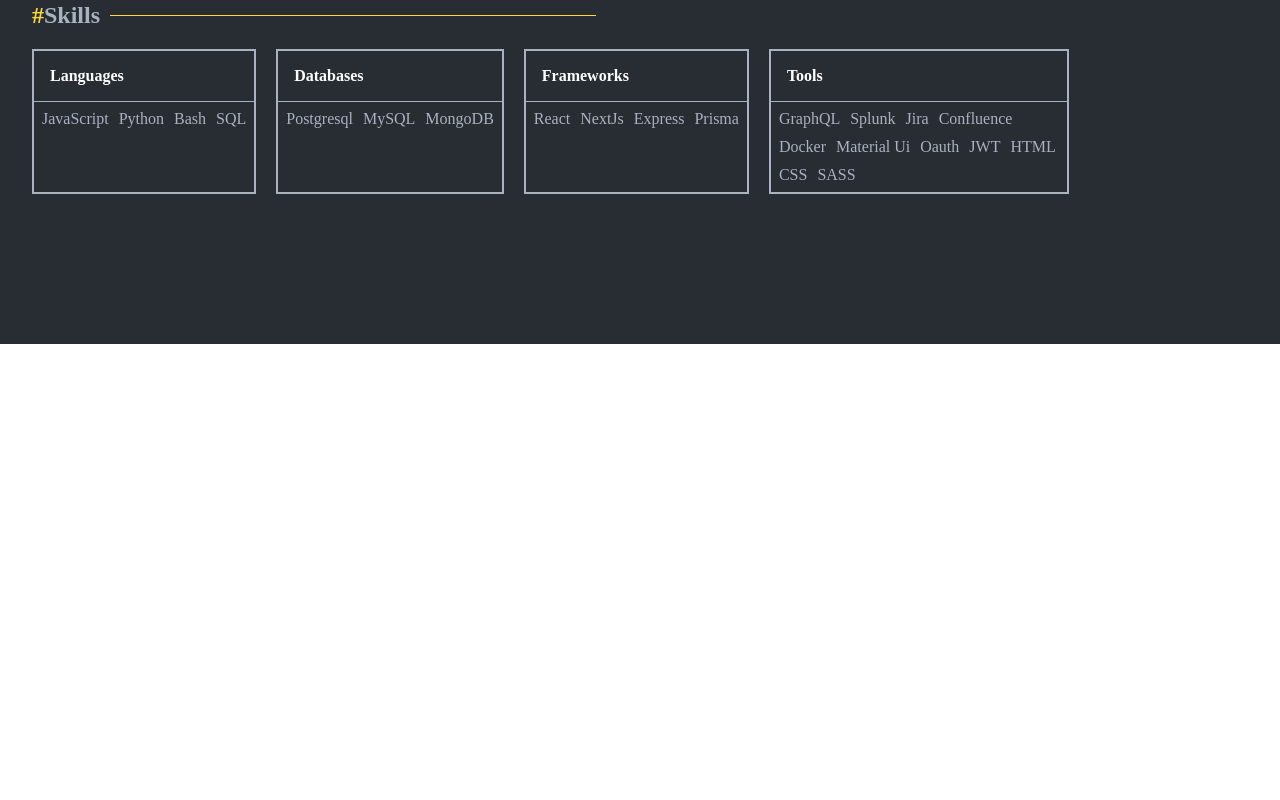
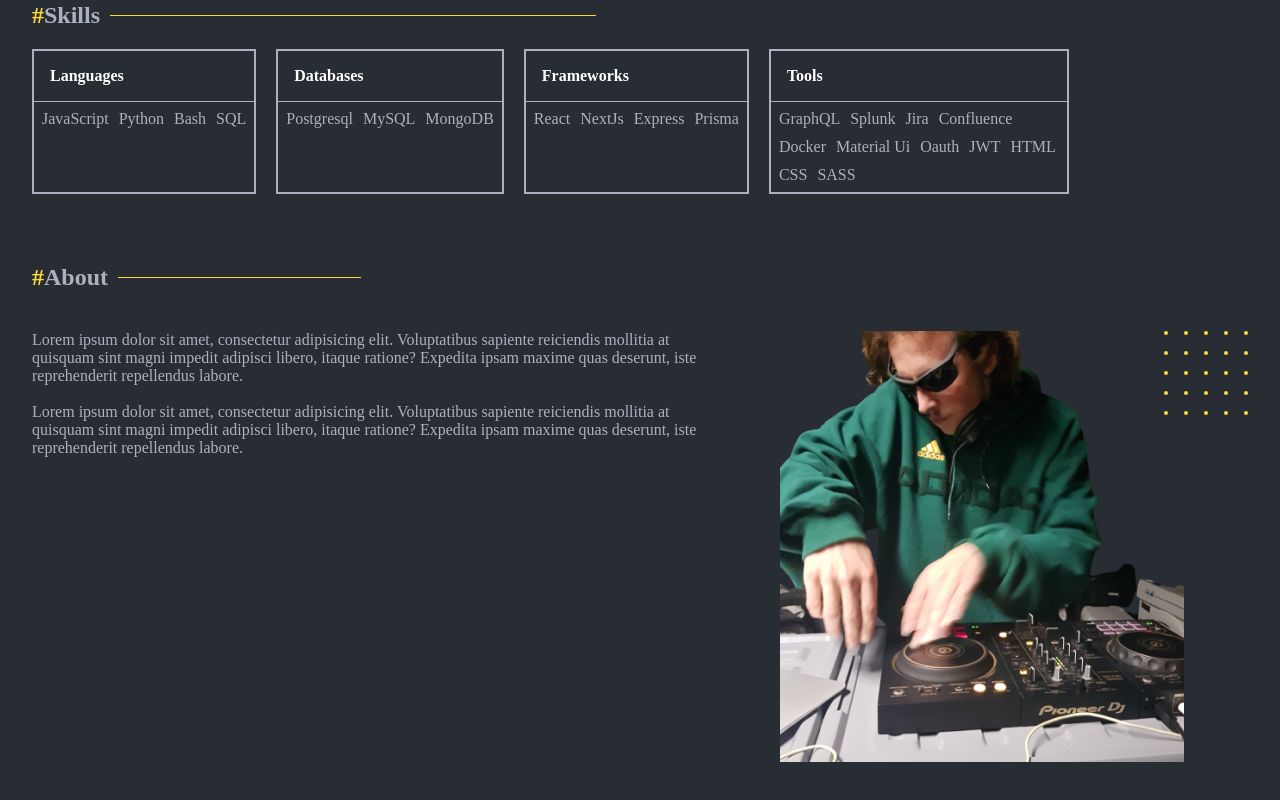
Before and after one commit to lewy192/portfolio, a Next.js app: page / in a window 1280 px wide. Shown: the part 1357-2157 px from the top of the page. Before the commit the page ends 1701 px from the top, so only its background shows below. Built offline with nearby package versions, Linux system fonts and the light colour scheme; a web font is replaced by a local one.

Commit message:
added about

```diff
--- /dev/null
+++ b/src/Components/About/About.jsx
@@ -0,0 +1,37 @@
+import React from "react";
+import styles from "./about.module.css";
+import { Separator } from "../Separator/Separator";
+import Image from "next/image";
+import decks from "../../../public/decks.png";
+import dots from "../../../public/dots.svg";
+
+export const About = (props) => {
+    return (
+        <div className={styles.about}>
+            <Separator title={"About"} dividerLength={"20"} />
+
+            <div className={styles.aboutContainer}>
+                <div className={styles.left}>
+                    Lorem ipsum dolor sit amet, consectetur adipisicing elit.
+                    Voluptatibus sapiente reiciendis mollitia at quisquam sint
+                    magni impedit adipisci libero, itaque ratione? Expedita
+                    ipsam maxime quas deserunt, iste reprehenderit repellendus
+                    labore. <br />
+                    <br /> Lorem ipsum dolor sit amet, consectetur adipisicing
+                    elit. Voluptatibus sapiente reiciendis mollitia at quisquam
+                    sint magni impedit adipisci libero, itaque ratione? Expedita
+                    ipsam maxime quas deserunt, iste reprehenderit repellendus
+                    labore.
+                </div>
+                <div className={styles.right}>
+                    <Image src={dots} className={styles.dots} alt="" />
+                    <Image
+                        src={decks}
+                        className={styles.decks}
+                        alt="Lewis mixing music on dj decks"
+                    />
+                </div>
+            </div>
+        </div>
+    );
+};
--- /dev/null
+++ b/src/Components/About/about.module.css
@@ -0,0 +1,34 @@
+.about {
+    width: 95%;
+    align-self: center;
+}
+
+.aboutContainer {
+    margin-top: 40px;
+    width: 100%;
+    display: flex;
+    gap: 20px;
+    flex-direction: column;
+    /* align-items: center; */
+}
+
+.right {
+    position: relative;
+    width: 100%;
+    display: flex;
+    justify-content: center;
+}
+
+.decks {
+}
+.dots {
+    position: absolute;
+    top: 0;
+    right: 0;
+}
+
+@media screen and (min-width: 768px) {
+    .aboutContainer {
+        flex-direction: row;
+    }
+}
--- a/src/Components/ProjectCard/ProjectCard.jsx
+++ b/src/Components/ProjectCard/ProjectCard.jsx
@@ -1,6 +1,5 @@
 import React from "react";
 import styles from "./projectcard.module.css";
-import { MailtoButton } from "../UI/Button";
 import Image from "next/image";
 
 export const ProjectCard = ({ title, photo, link, skills }) => {
@@ -19,7 +18,9 @@
             <div className={styles.content}>
                 <h2 className={styles.title}>{title}</h2>
                 This project is awesome and i made it
-                <MailtoButton href={link}>Github {"=>"}</MailtoButton>
+                <a href={link} className={styles.link}>
+                    Github {"=>"}
+                </a>
             </div>
         </div>
     );
--- a/src/Components/ProjectCard/projectcard.module.css
+++ b/src/Components/ProjectCard/projectcard.module.css
@@ -36,3 +36,11 @@
 .skillItem {
     list-style: none;
 }
+
+.link {
+    border: 1px solid var(--accent-color);
+    text-align: center;
+    padding: 8px 16px;
+    gap: 10px;
+    max-width: 150px;
+}
--- a/src/Components/Projects/Projects.jsx
+++ b/src/Components/Projects/Projects.jsx
@@ -1,4 +1,3 @@
-"use client";
 import React from "react";
 import styles from "./projects.module.css";
 import { Separator } from "../Separator/Separator";
--- a/src/app/page.js
+++ b/src/app/page.js
@@ -4,6 +4,7 @@
 import { Quote } from "@/Components/quote/quote";
 import { Projects } from "@/Components/Projects/Projects";
 import { Skills } from "@/Components/Skills/Skills";
+import { About } from "@/Components/About/About";
 
 export default function Home() {
     return (
@@ -12,6 +13,7 @@
             <Quote />
             <Projects />
             <Skills />
+            <About />
         </main>
     );
 }
```
Also changed, not shown: public/decks.png (added).
